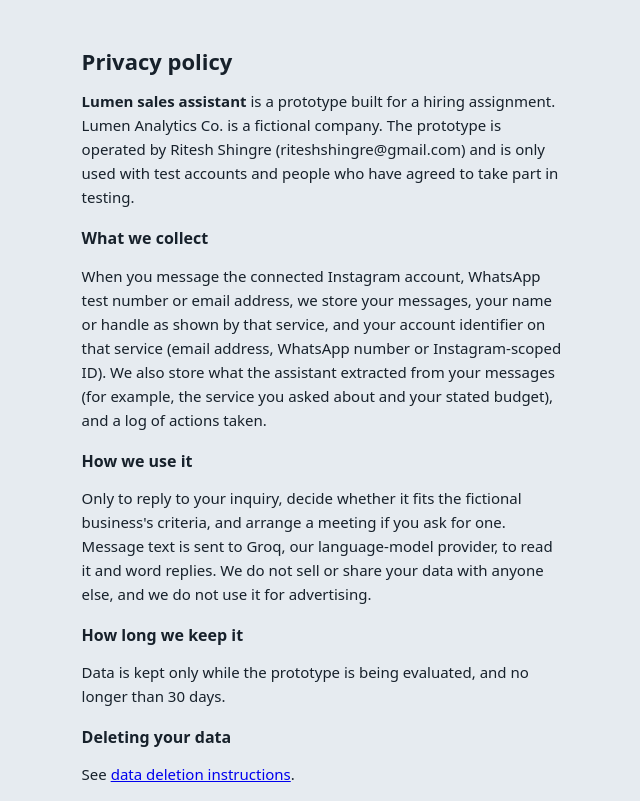
After one commit to RiteshShingre2004/mudita-sales-assistant, a FastAPI app: template app/templates/privacy.html in a window 1280 px wide. The commit adds this page. Shown: the whole page, without its empty margins (317-957 px from the left). Run offline with FastAPI, Linux system fonts and the light colour scheme; the template is opened without the code that fills it, so the values that code supplies are empty.

Commit message:
Add public privacy policy and data deletion pages (required to publish the Meta app)
Co-Authored-By: Claude Opus 5.5 <noreply@anthropic.com>
Claude-Session: https://claude.ai/code/session_01VUyPvDK4t1ccLhSi7VyJbQ

```diff
--- a/app/main.py
+++ b/app/main.py
@@ -100,3 +100,14 @@ def inbox(request: Request, _: str = Depends(require_operator)):
 @app.get("/policy", response_class=HTMLResponse)
 def policy_page(request: Request, _: str = Depends(require_operator)):
     return templates.TemplateResponse(request, "policy.html", {"page": "policy"})
+
+
+# Public pages required to publish the Meta app (no login).
+@app.get("/privacy", response_class=HTMLResponse)
+def privacy(request: Request):
+    return templates.TemplateResponse(request, "privacy.html", {})
+
+
+@app.get("/data-deletion", response_class=HTMLResponse)
+def data_deletion(request: Request):
+    return templates.TemplateResponse(request, "data_deletion.html", {})
--- a/app/static/app.css
+++ b/app/static/app.css
@@ -310,6 +310,8 @@ li[data-status="not_connected"] .conn-state { color: var(--st-needs); }
 
 .notice-page { max-width: 60ch; margin: 48px auto; padding: 0 16px; }
 .notice-page h1 { font-size: 22px; margin-bottom: 8px; }
+.legal { line-height: 1.6; }
+.legal h2 { font-size: 16px; margin: 20px 0 4px; }
 
 /* ---------- small screens: one pane at a time ---------- */
 @media (max-width: 1100px) {
--- /dev/null
+++ b/app/templates/privacy.html
@@ -0,0 +1,34 @@
+<!doctype html>
+<html lang="en">
+<head>
+  <meta charset="utf-8">
+  <meta name="viewport" content="width=device-width, initial-scale=1">
+  <title>Privacy policy | Lumen sales assistant</title>
+  <link rel="stylesheet" href="/static/app.css">
+</head>
+<body>
+<main class="notice-page legal">
+  <h1>Privacy policy</h1>
+  <p><strong>Lumen sales assistant</strong> is a prototype built for a hiring assignment. Lumen Analytics Co. is
+    a fictional company. The prototype is operated by Ritesh Shingre (riteshshingre@gmail.com) and is only used
+    with test accounts and people who have agreed to take part in testing.</p>
+
+  <h2>What we collect</h2>
+  <p>When you message the connected Instagram account, WhatsApp test number or email address, we store your
+    messages, your name or handle as shown by that service, and your account identifier on that service
+    (email address, WhatsApp number or Instagram-scoped ID). We also store what the assistant extracted from
+    your messages (for example, the service you asked about and your stated budget), and a log of actions taken.</p>
+
+  <h2>How we use it</h2>
+  <p>Only to reply to your inquiry, decide whether it fits the fictional business's criteria, and arrange a
+    meeting if you ask for one. Message text is sent to Groq, our language-model provider, to read it and
+    word replies. We do not sell or share your data with anyone else, and we do not use it for advertising.</p>
+
+  <h2>How long we keep it</h2>
+  <p>Data is kept only while the prototype is being evaluated, and no longer than 30 days.</p>
+
+  <h2>Deleting your data</h2>
+  <p>See <a href="/data-deletion">data deletion instructions</a>.</p>
+</main>
+</body>
+</html>
```
Also changed, not shown: app/templates/data_deletion.html (added, +21 -0 lines), tests/test_step1.py (+5 -0 lines).
